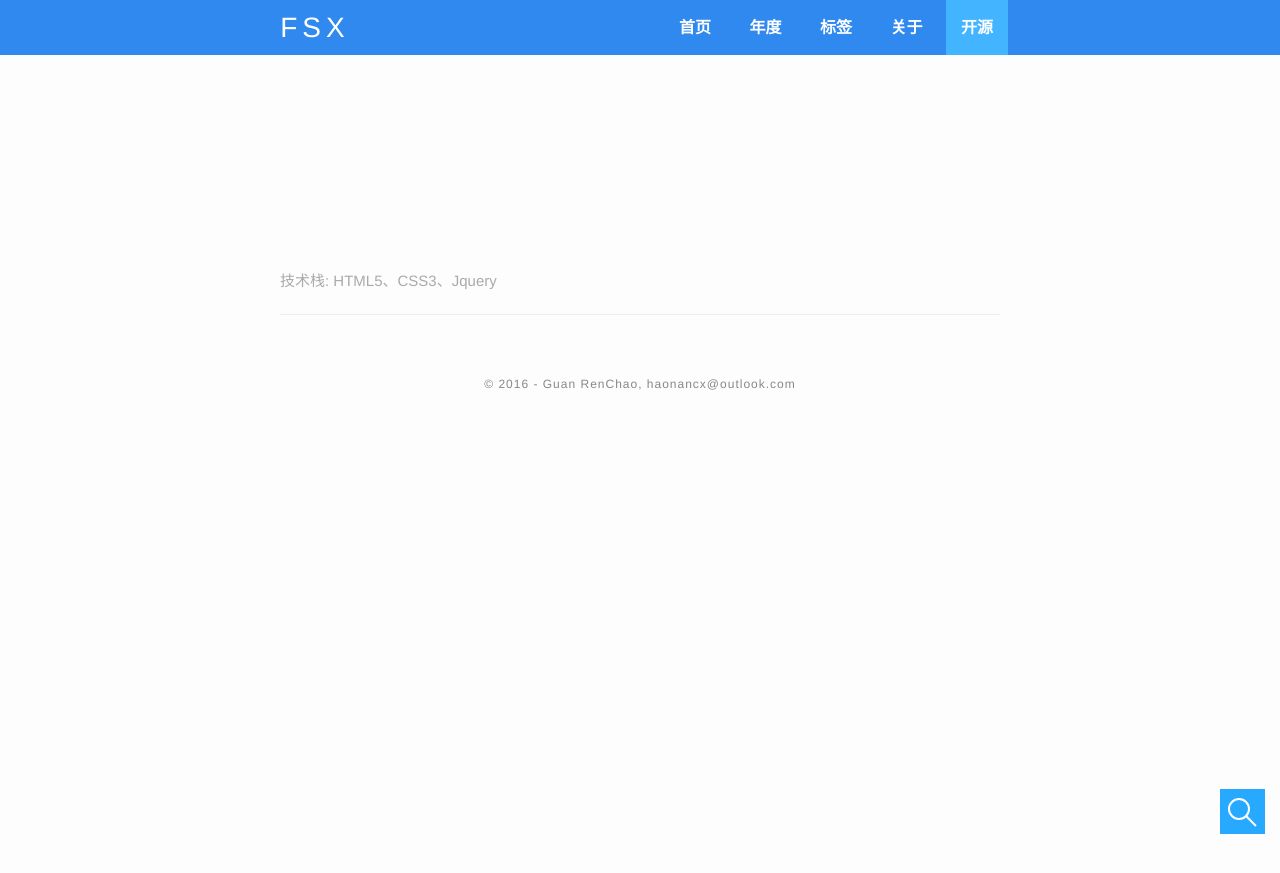
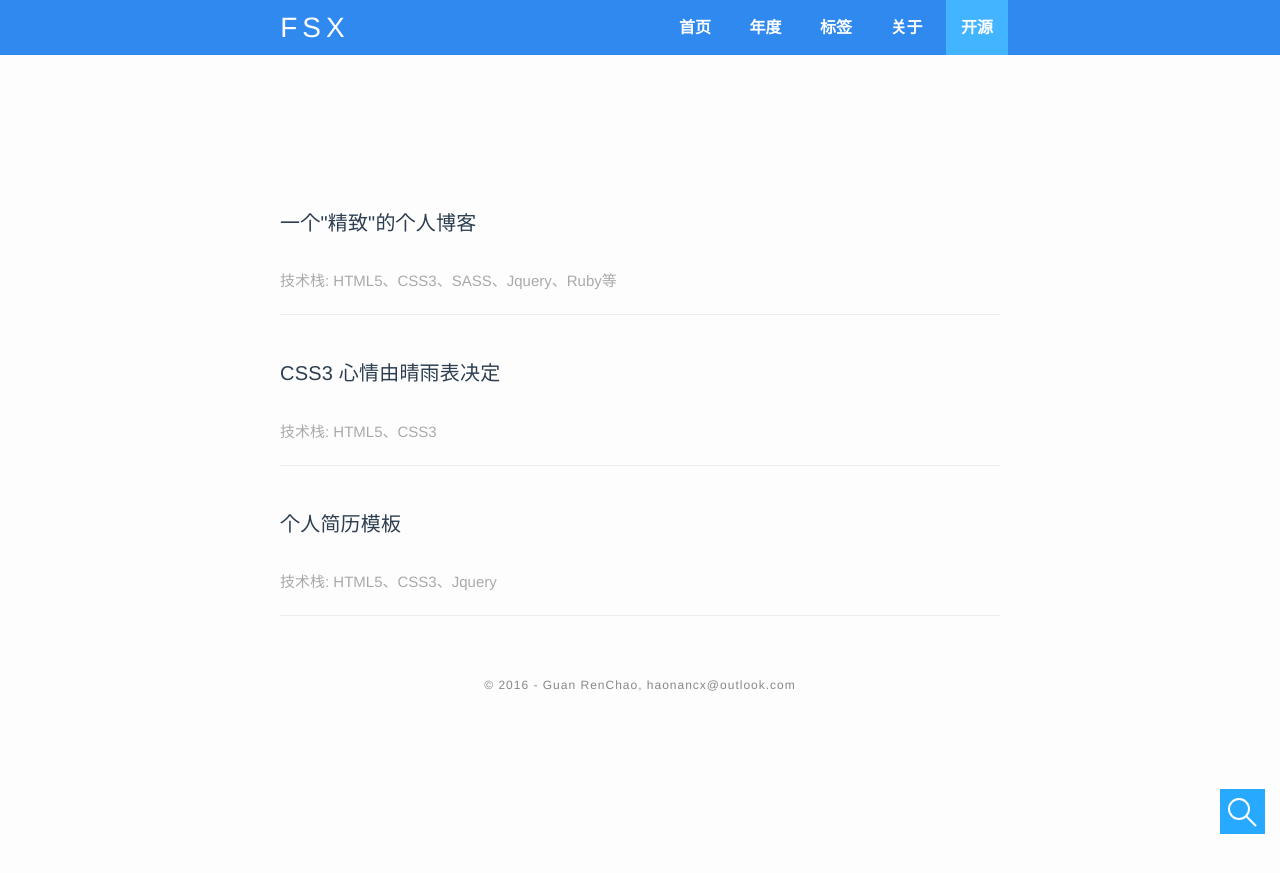
Before and after one commit to xtd420/Haonancx.github.io, a Jekyll site: the page built from OpenS.html, in a window 1280 px wide. Shown: the top 873 px of the page. Built offline with Jekyll 4.4.1, drawn with Linux system fonts in a browser that asks for light colours; nearby versions of some CDN libraries; Markdown is read by kramdown in place of the engine named in the settings; comment, search, counter and statistics services are not loaded.

Commit message:
添加开源页面

```diff
--- a/OpenS.html
+++ b/OpenS.html
@@ -3,9 +3,9 @@ layout: default
 ---
 
 <div class="well">
-
 <ul>
-<li><h3><a href="https://github.com/Haonancx/WebPage-of-Resume"></a></h3><span>技术栈: HTML5、CSS3、Jquery</span></li>
+<li><h3><a href="https://github.com/Haonancx/Haonancx.github.io">一个"精致"的个人博客</a></h3><span>技术栈: HTML5、CSS3、SASS、Jquery、Ruby等</span></li>
+<li><h3><a href="https://github.com/Haonancx/css3-weather-barometer">CSS3 心情由晴雨表决定</a></h3><span>技术栈: HTML5、CSS3</span></li>
+<li><h3><a href="https://github.com/Haonancx/WebPage-of-Resume">个人简历模板</a></h3><span>技术栈: HTML5、CSS3、Jquery</span></li>
 </ul>
-
 </div>
```
